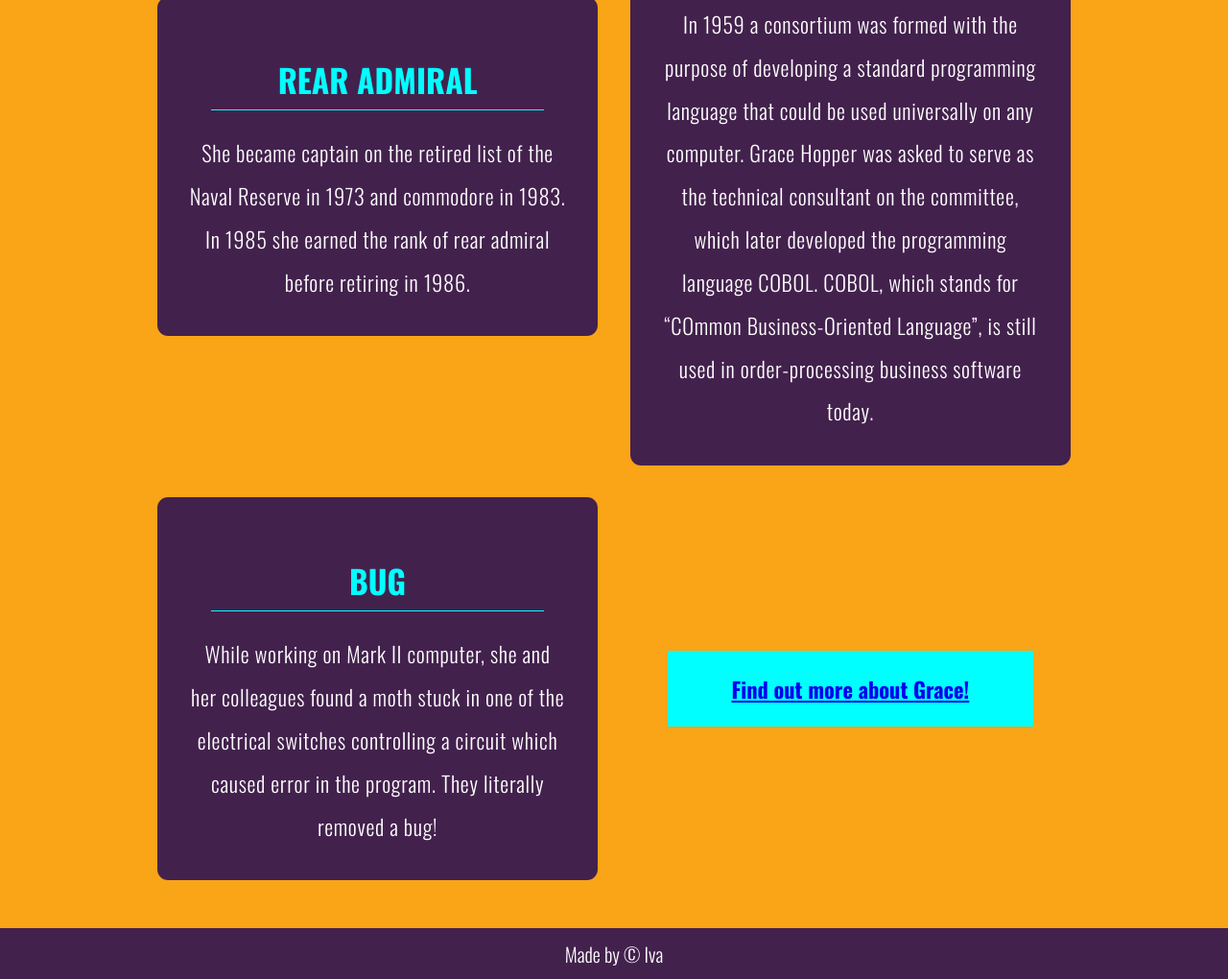
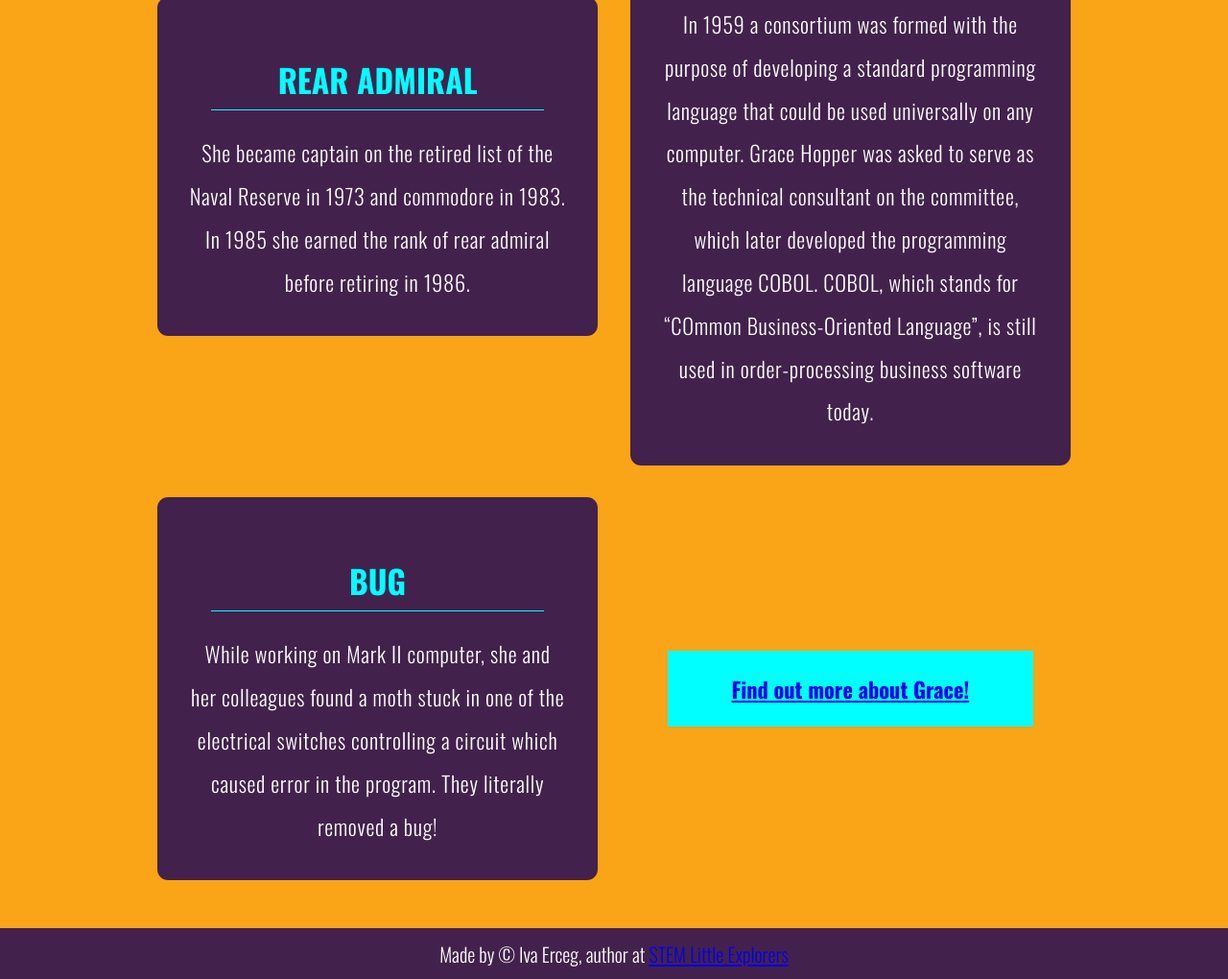
Before and after one commit to IvaErceg/tribute_page, a website: page index.html in a window 1280 px wide. Shown: the part 1980-3000 px from the top of the page at 96% size. Drawn offline with nearby package versions, Linux system fonts and the light colour scheme.

Commit message:
Update index.html

```diff
--- a/index.html
+++ b/index.html
@@ -40,7 +40,7 @@
         </section>
     </main>
     <footer>
-        <p>Made by &copy Iva</p>
+        <p>Made by &copy Iva Erceg, author at <a href="https://www.stemlittleexplorers.com">STEM Little Explorers</a></p>
     </footer>
 </body>
 </html>
```
